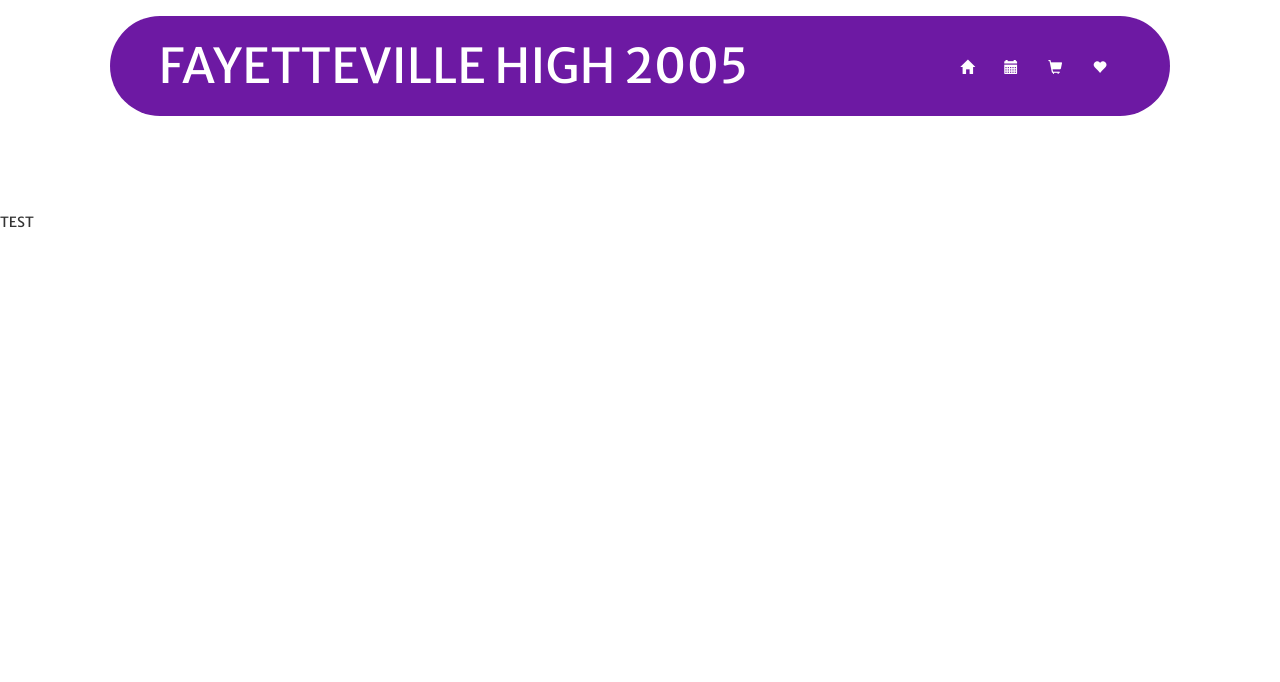
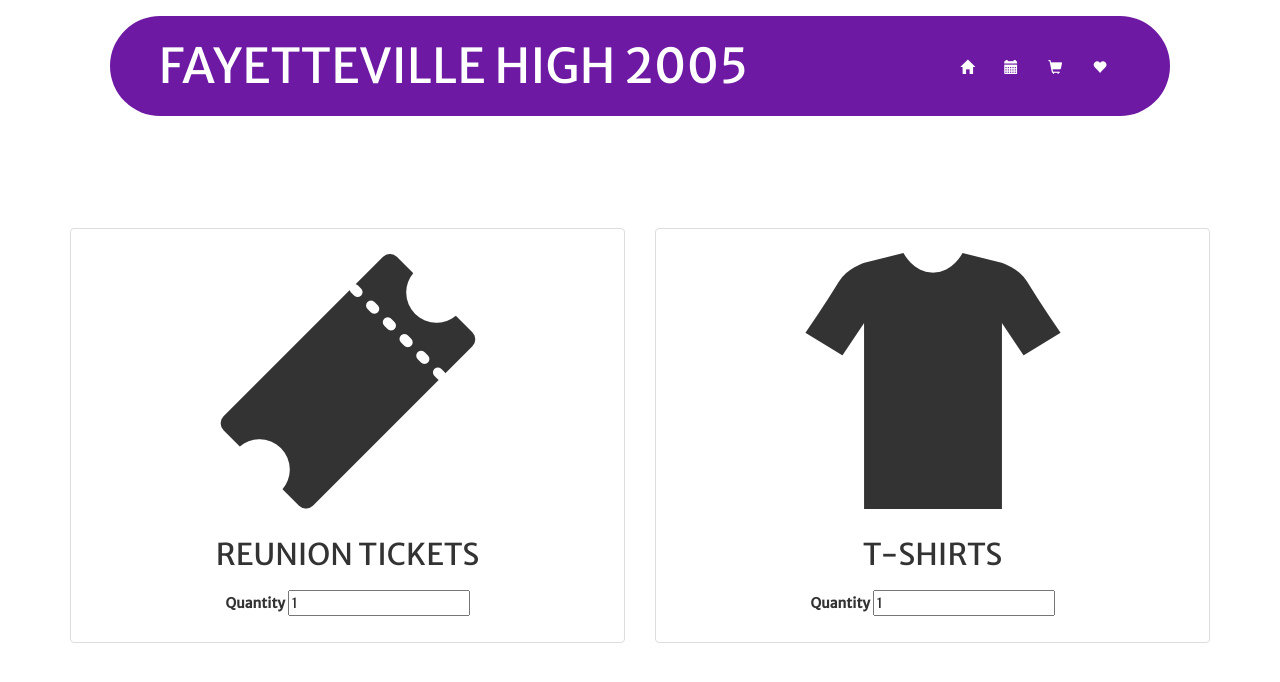
Before and after one commit to fochtman/fhs_2005_site, a Django app: page /shop/ in a window 1280 px wide. Shown: the top 682 px of the page. Run offline with Django 3.2, Linux system fonts and the light colour scheme; some libraries are stand-ins or nearby versions.

Commit message:
roughing in shop and home pages

```diff
--- a/templates/shop.html
+++ b/templates/shop.html
@@ -4,11 +4,28 @@
 {% block shop %}
 <link href="{% static 'css/base.css' %}" rel="stylesheet">
 
+<!-- TODO add customer info and product id stuff, e.g. set up models -->
+<!-- <form action="{% url 'home:charge' customer_info, product.id, method="POST"> -->
+<!-- see to use pub-key from settings.py see
+http://stackoverflow.com/questions/433162/can-i-access-constants-in-settings-py-from-templates-in-django
+-->
+<!-- data-billingAddress="true"
+data-shippingAddress="true" -->
 <br>
 <br>
 <br>
 <br>
-<p> TEST </p>
+
+<div class="content-section-a">
+    <div class="container">
+        <div class="row">
+            <div class="col-md-6 text-center">
+                <div class="thumbnail">
+                    <br>
+                    <img src="{% static 'img/ticket.png' %}" alt="...">
+                    <div class="caption">
+                        <h2>REUNION TICKETS</h2>
+                    </div>
                     <div class="container-shop">
                         <!-- TODO add customer info and product id stuff, e.g. set up models -->
                         <!-- <form action="{% url 'home:charge' customer_info, product.id, method="POST"> -->
@@ -17,19 +34,66 @@
                         -->
                         <form action="{% url 'home:charge' %}" method="POST">
                             {% csrf_token %}
+                            <div>
+                                <label for="qty-1">Quantity</label>
+                                <input type="text" name="qty-1" id="qty-1" class="qty" value="1" />
+                            </div>
                             <script
                                     src="https://checkout.stripe.com/checkout.js" class="stripe-button"
                                     data-key="pk_test_7gQww1UajKTpmBrT5amJxAuv"
+                                    data-name="Reunion"
+                                    data-description="1 Reunion Ticket"
                                     data-amount="2000"
+                                    data-image="{% static 'img/fhsLogo1.png' %}"
+                                    data-zip-code="true"
+                                    data-billingAddress="true"
+                                    data-shippingAddress="true"
+                                    data-notrack>
+                            </script>
+                            <!-- data-billingAddress="true"
+                            data-shippingAddress="true" -->
+                        </form>
+                        <script src="https://checkout.stripe.com/checkout.js"></script>
+                    </div>
+                    <br>
+                </div>
+            </div>
+            <div class="col-md-6 text-center">
+                <div class="thumbnail">
+                    <br>
+                    <img src="{% static 'img/t-shirt.png' %}" alt="...">
+                    <div class="caption">
+                        <h2>T-SHIRTS</h2>
+                    </div>
+                    <div class="container-shop">
+                        <form action="{% url 'home:charge' %}" method="POST">
+                            {% csrf_token %}
+                            <div>
+                                <label for="qty-1">Quantity</label>
+                                <input type="text" name="qty-1" id="qty-1" class="qty" value="1" />
+                            </div>
+                            <script
+                                    src="https://checkout.stripe.com/checkout.js" class="stripe-button"
+                                    data-key="pk_test_7gQww1UajKTpmBrT5amJxAuv"
                                     data-name="Reunion"
-        data-description="1 Ticket ($20.00)"
+                                    data-description="1 Reunion Ticket"
+                                    data-amount="2000"
                                     data-image="{% static 'img/fhsLogo1.png' %}"
+                                    data-zip-code="true"
                                     data-billingAddress="true"
                                     data-shippingAddress="true"
                                     data-notrack>
                             </script>
                         </form>
+                        <script src="https://checkout.stripe.com/checkout.js"></script>
                     </div>
+                    <br>
+                </div>
+            </div>
+        </div>
+    </div>
+</div>
+
 <br>
 
 {% endblock %}
```
Also changed, not shown: templates/home.html (+10 -49 lines). Lines whose indentation alone changed are shown as unchanged.
